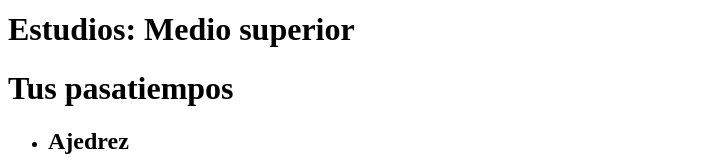
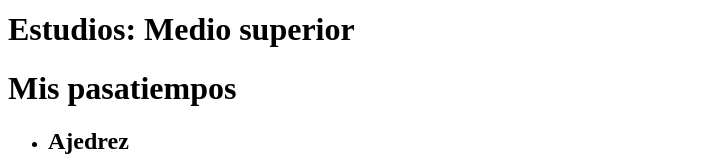
Before and after one commit to FLOLLO22/3F, a plain HTML site: page 20233tn148.html in a window 1280 px wide. Shown: the part 244-404 px from the top of the page, without its empty margins (0-723 px from the left). Drawn offline with Linux system fonts and the light colour scheme.

Commit message:
20233tn148.html

```diff
--- a/20233tn148.html
+++ b/20233tn148.html
@@ -5,13 +5,14 @@
     <meta name="viewport" content="width=device-width, initial-scale=1.0">
     <title>Mi primera pagina web</title>
 </head>
+
 <body>
     <h1>Nombre: Ocampo Ramirez Pedro Fabian</h1>
     <h1>Carrera: DSM Grupo: F</h1>
     <h1>Correo institucional: 20233TN148@utez.edu.mx</h1>
     <h1>Matricula: 20233TN148</h1>
     <h1>Estudios: Medio superior</h1>
-    <h1>Tus pasatiempos</h1>
+    <h1>Mis pasatiempos</h1>
     <ul>
         <li> <h2>Ajedrez</h2></li>
         <li> <h2>Fortnite</h2></li>
```
